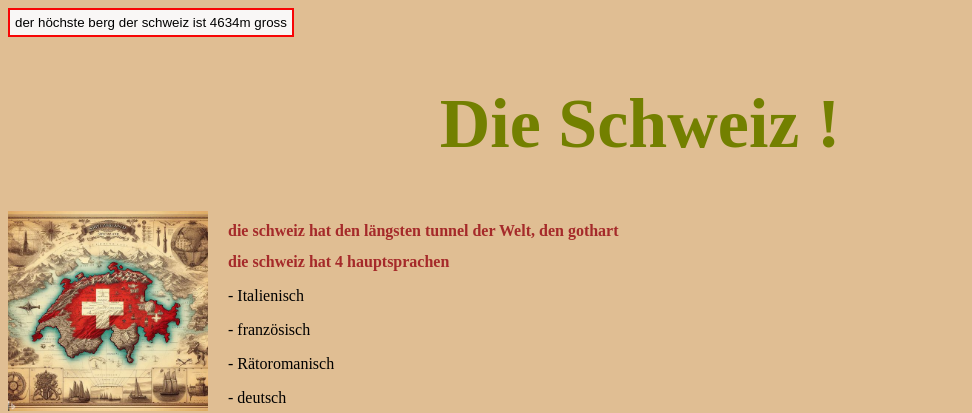
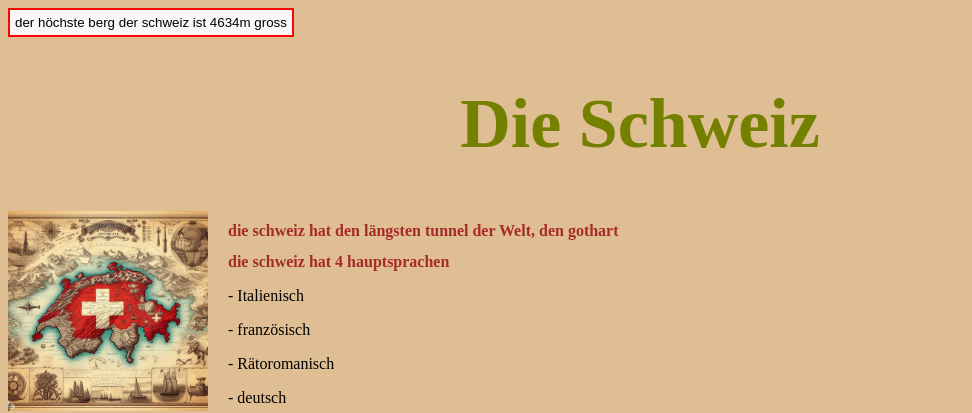
Before and after one commit to inoafischer/nzt, a plain HTML site: page index.html in a window 1280 px wide. Shown: the top 413 px of the page, without its empty margins (0-972 px from the left). Drawn offline with Linux system fonts and the light colour scheme.

Commit message:
Add files via upload
! gelöscht

```diff
--- a/index.html
+++ b/index.html
@@ -11,7 +11,7 @@
     <button class="flexbox2" type="button">
          der höchste berg der schweiz ist 4634m gross
    </button>
-    <h1 class="titel">Die Schweiz !</h1>
+    <h1 class="titel">Die Schweiz</h1>
 
     <div class="flexbox">
         <div>
```
